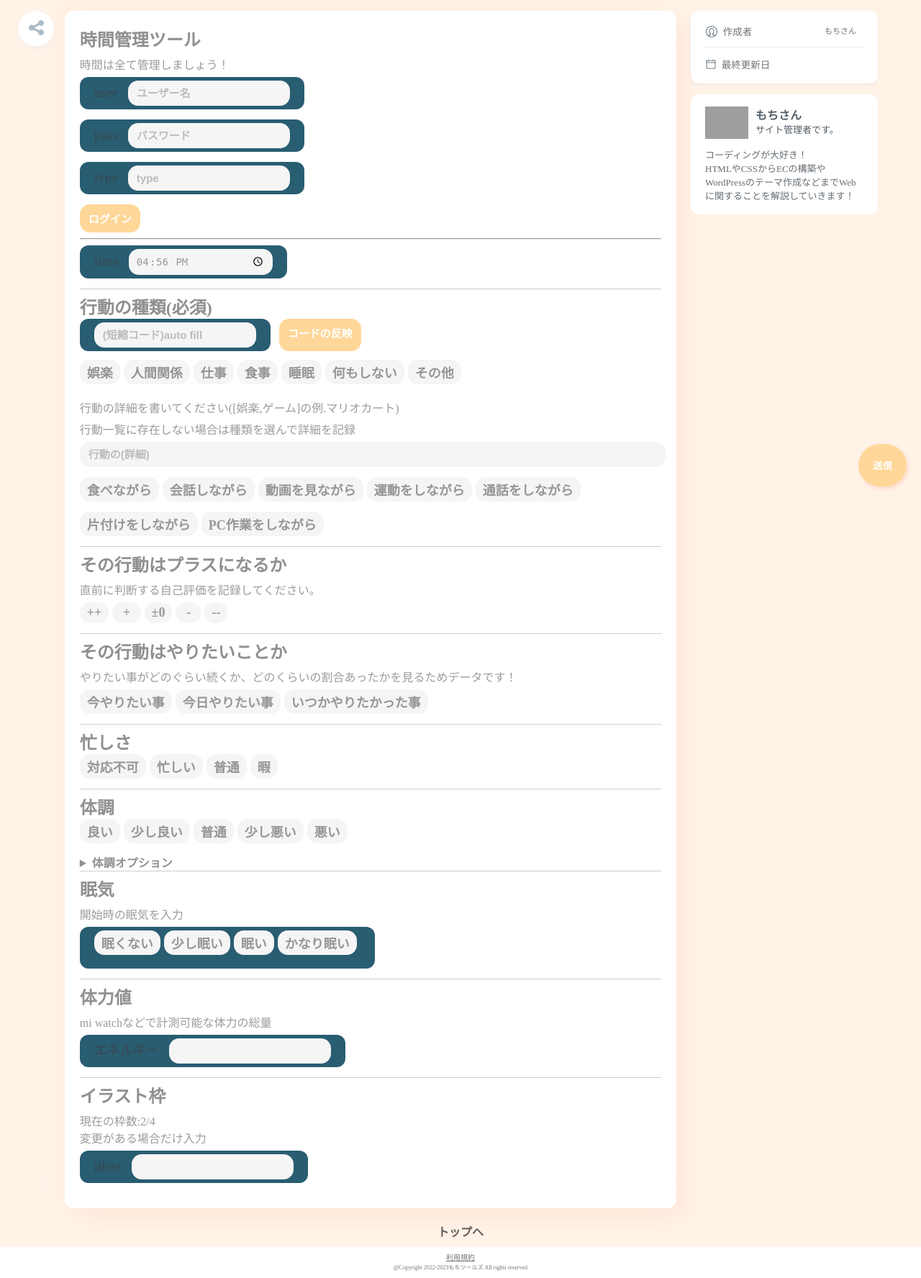
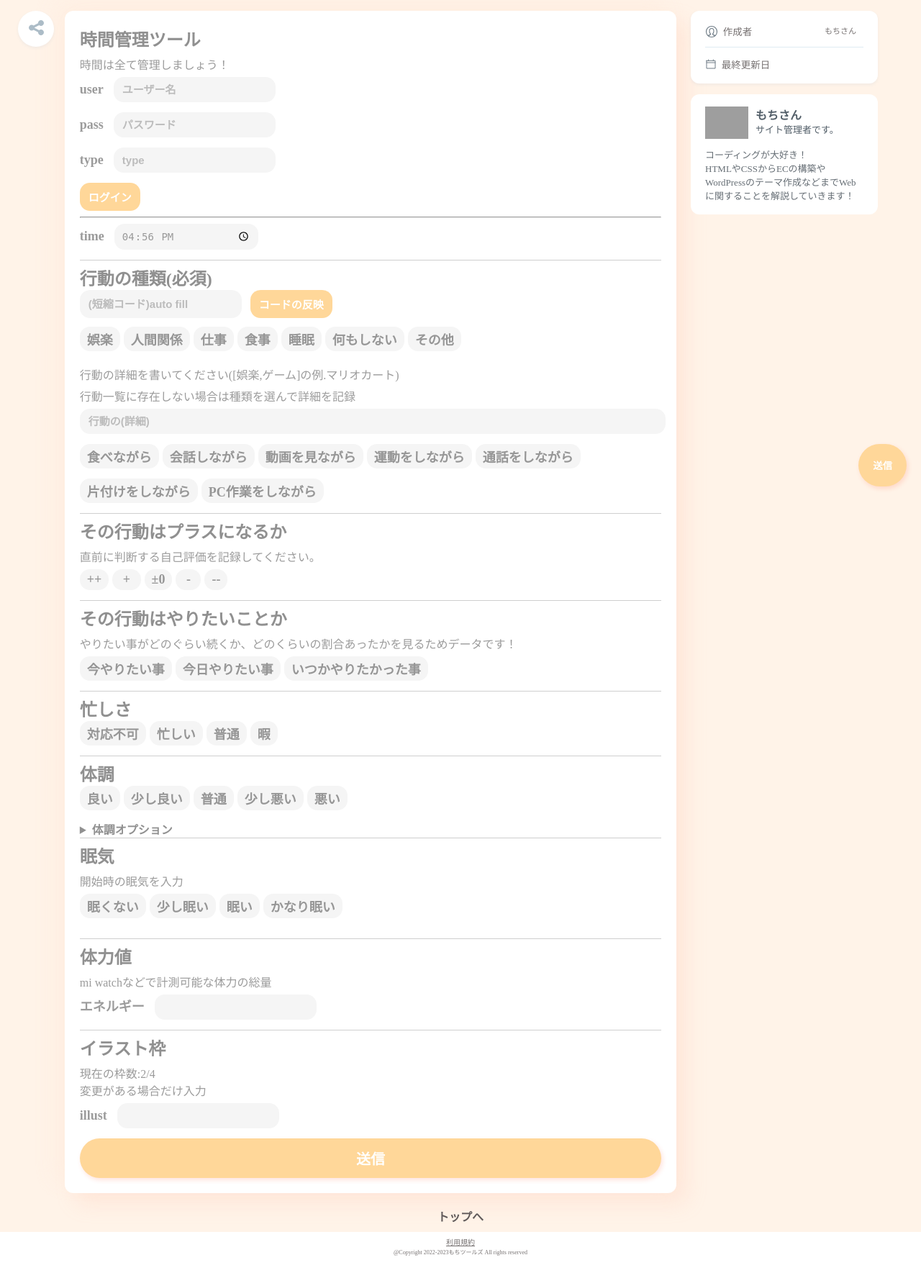
Before and after one commit to motimoti-dev/web-tools, a PHP site: page /github/tools/time-manage/output.php in a window 1280 px wide. Shown: the part 104-1880 px from the top of the page at 72% size. After the commit the page ends 1849 px from the top, so only its background shows below. Run offline with PHP 8.4, Linux system fonts and the light colour scheme; grey boxes are pictures that could not be loaded.

Commit message:
余計なファイルをheadから削除、余計な改行を消し、送信ボタンを追加

```diff
--- a/tools/time-manage/output.php
+++ b/tools/time-manage/output.php
@@ -117,10 +117,7 @@ function options($button_list){
         <meta name="description" content="<?=$example[0]['title']?>">
         <script>document.documentElement.classList.remove('no-js')</script>
         <title><?=$example[0]['title']?></title>
-        <link rel="stylesheet" href="css/style.css">
         <link rel="stylesheet" href="https://tools.motisan.info/css/index-style.css" http-equiv="Cache-Control" content="no-cache">
-        <link rel="stylesheet" href="css/moti.css">
-        <script src="js/read_data.js"></script>
         <script src="https://ajax.googleapis.com/ajax/libs/jquery/3.7.0/jquery.min.js"></script>
     </head>
     <body style="background:#fff3e8;margin:0">
@@ -239,17 +236,8 @@ function options($button_list){
                             </form>
                         <?}?>
 
-                        <form class='time-manage'>
-                            <input type='submit' value='送信' style='position: fixed;
-    bottom: 20px;
-    right: 20px;
-    border-radius: 100px;
-    padding: 20px;
-    background: #ffd799;
-    font-weight: 700;
-    color: white;
-    border: none;
-    box-shadow: 2px 3px 6px #ff441e26;'>
+                        <form class='time-manage' method="post" action="./output.php">
+                            <input type='submit' value='送信' style='position: fixed;bottom: 20px;right:20px;border-radius:100px;padding:20px;background:#ffd799;font-weight:700;color: white;border:none;box-shadow:2px 3px 6px #ff441e26;'>
                             <?//ログイン処理だけ行った場合過去の履歴が表示される
                             //最初にログインする、下のフォームとこのフォームを別々にする
                             //ログイン中のユーザーが出るようにする?>
@@ -558,8 +546,9 @@ function options($button_list){
                                     <span>illust</span>
                                     <input name='illust' type='number' placeholder="">
                             </label>
+                            <?//TODO:シークレットとか何かしらのstatusをつけたい?>
+                            <input type='submit' value='送信' style='font-size: 20px;width:100%;border-radius:100px;padding:13px 20px;background:#ffd799;font-weight:700;color: white;border:none;box-shadow:2px 3px 6px #ff441e26;'>
                         </form>
-
                     </section>
                 </main>
                 <iframe id="SidebarIframe" class="SidebarIframe" src="../../static/sidebar.html" role="presentation" style="display:block"></iframe>
```
